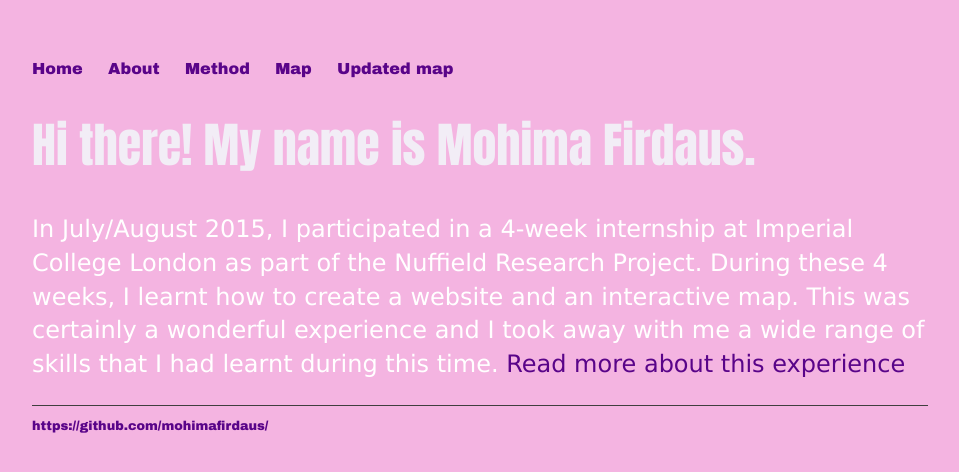
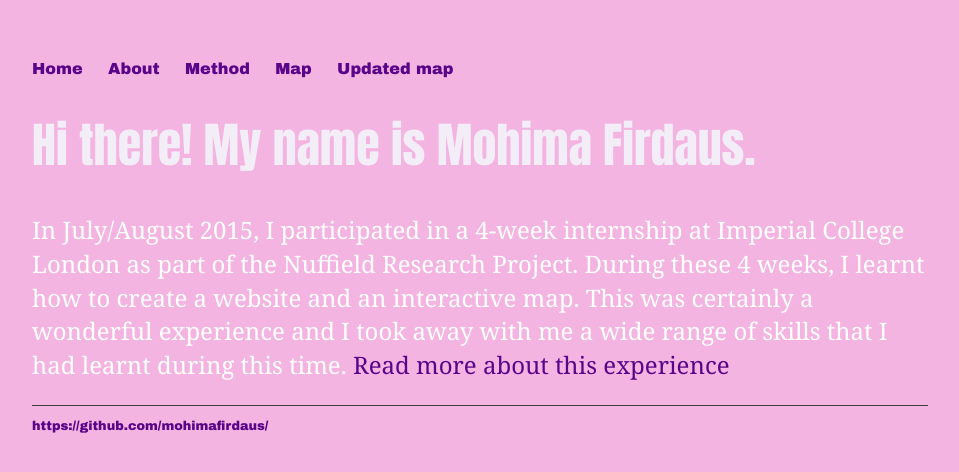
Before and after one commit to mohimafirdaus/mohimafirdaus.github.io, a Jekyll site: the page built from index.html, in a window 1280 px wide. Shown: the top 472 px of the page, without its empty margins (160-1119 px from the left). Built offline with Jekyll 4.4.1, drawn with Linux system fonts in a browser that asks for light colours.

Commit message:
Update main.css

```diff
--- a/css/main.css
+++ b/css/main.css
@@ -31,7 +31,7 @@ h1 {
 p {
     font-size: 1.5em;
     line-height: 1.4em;
-    font-family:'verdana';
+    font-family:'Georgia';
     color: #ffffff;
     text-decoration:bold;
 }
```
